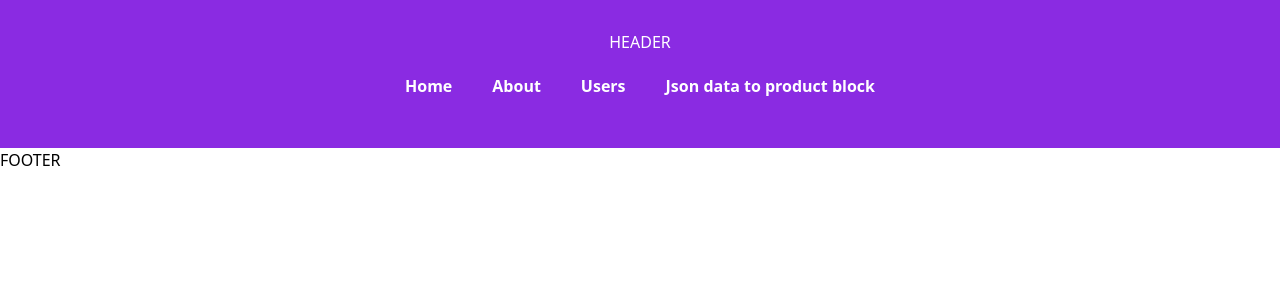
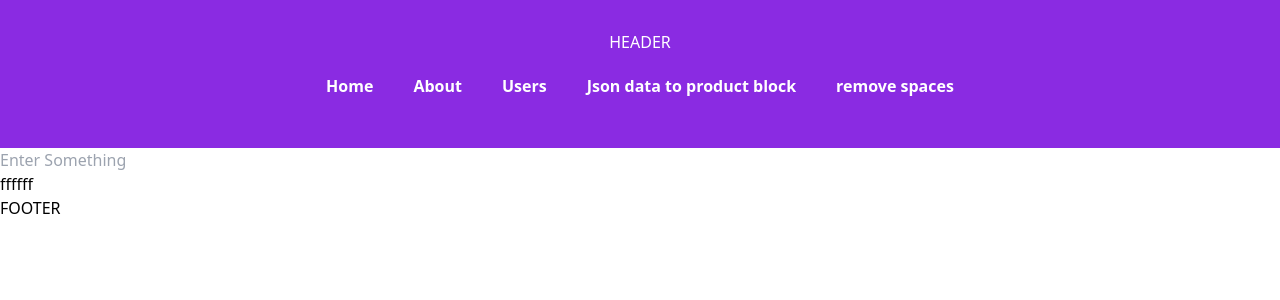
Before and after one commit to ZianEjaz/react-revision, a React (Create React App) app: page /removespaces in a window 1280 px wide. Shown: the top 300 px of the page. Built offline with nearby package versions, Linux system fonts and the light colour scheme.

Commit message:
added live space removing from string

```diff
--- a/src/App.js
+++ b/src/App.js
@@ -11,6 +11,7 @@ import Home from './components/home';
 import About from './components/about';
 import Users from './components/users';
 import Jsontoproduct from './components/Jsontoproduct';
+import RemoveSpaces from './components/remove-spaces';
 
 
 export default function App() {
@@ -19,6 +20,9 @@ export default function App() {
     <Router>
       <Header />
       <Switch>
+      <Route path="/removespaces">
+          <RemoveSpaces />
+        </Route>
       <Route path="/jsontoproduct">
           <Jsontoproduct />
         </Route>
--- a/src/components/header.js
+++ b/src/components/header.js
@@ -11,6 +11,7 @@ import '../style.css';
                         <li><a href='/about'>About</a></li>
                         <li><a href='/users'>Users</a></li>
                         <li><a href='/jsontoproduct'>Json data to product block</a></li>
+                        <li><a href='/removespaces'>remove spaces</a></li>
                     </ul>
                 </nav>
 
--- /dev/null
+++ b/src/components/remove-spaces.js
@@ -0,0 +1,27 @@
+import React, { Component } from "react";
+
+import Search from './search';
+
+class RemoveSpaces extends Component{
+    state={
+        filteredString : 'ffffff'
+    }
+    inputChange =  (event) => {
+        let string = event.target.value;
+      let  filteredString = string.replace(/\s/g, '')
+        this.setState(
+            {filteredString}
+        )
+
+    }
+    render(){
+        return(
+            <div>
+                 <Search inputChange={this.inputChange}/>
+                <p>{this.state.filteredString}</p>
+            </div>
+        )
+    }
+}
+
+export default RemoveSpaces
```
